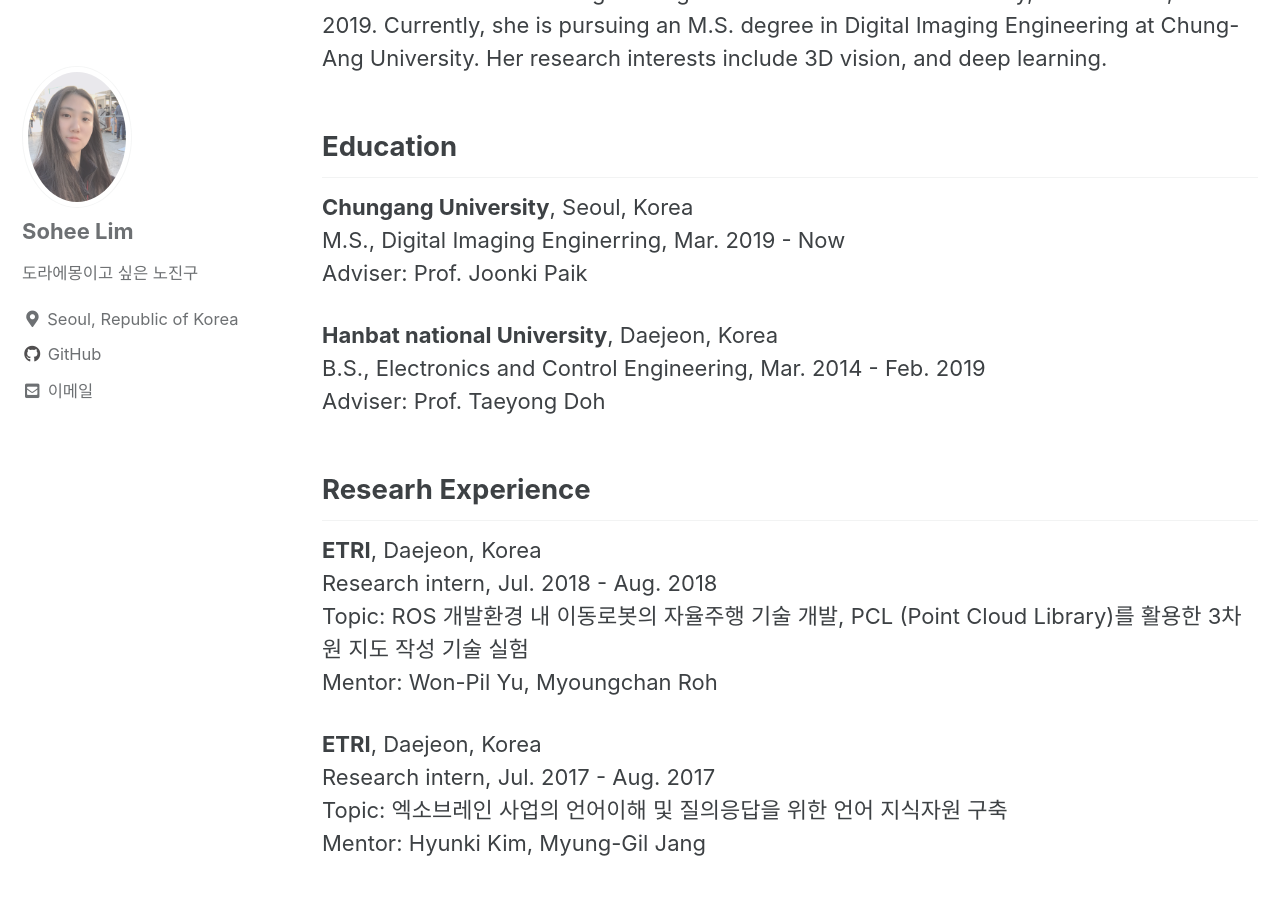
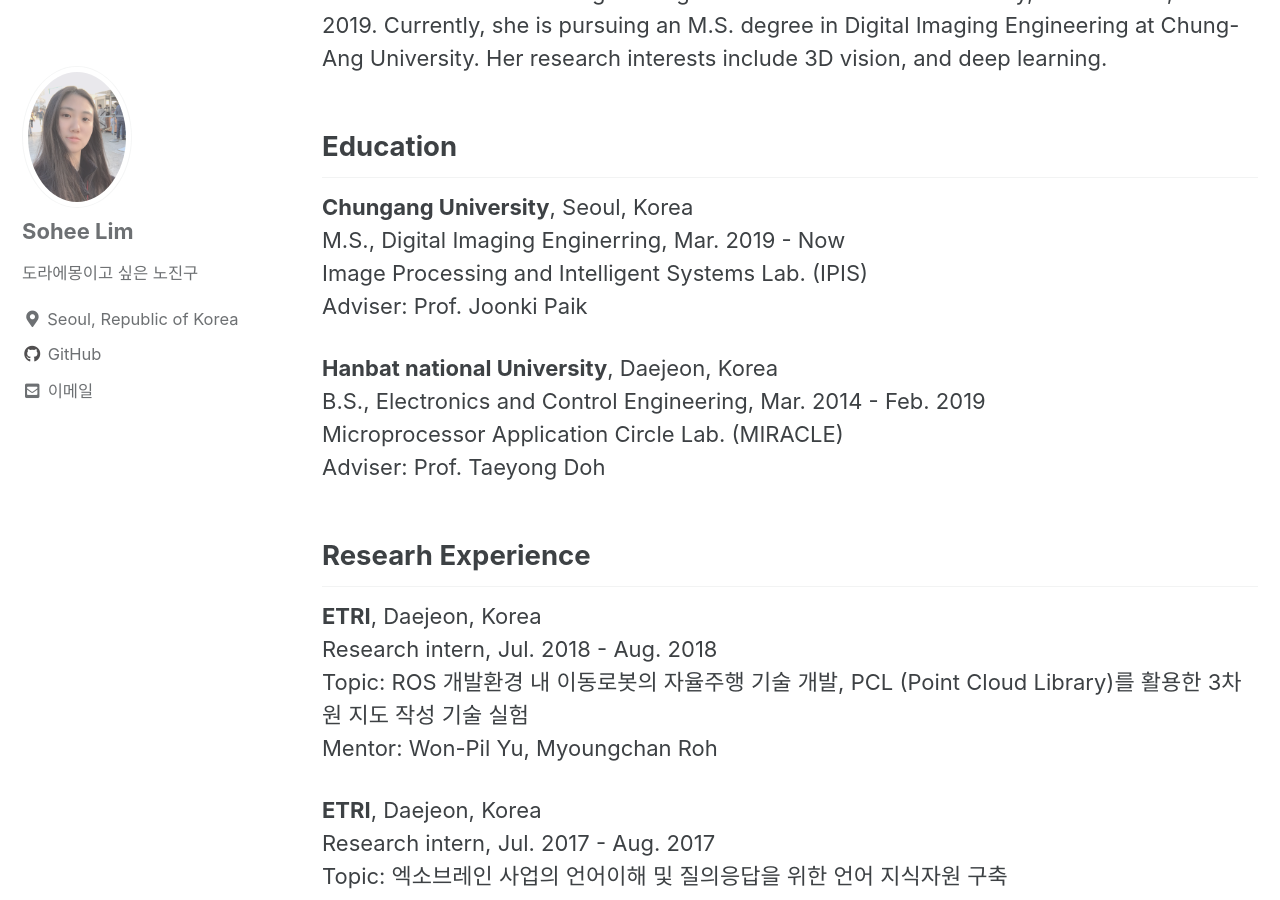
Before and after one commit to sohee-zoe/sohee-zoe.github.io, a Jekyll site: the page built from _pages/about.md, in a window 1280 px wide and 900 px high, scrolled down 656 px. Built offline with Jekyll 4.4.1, drawn with Linux system fonts in a browser that asks for light colours; cached includes are drawn as plain includes.

Commit message:
Update about.md

```diff
--- a/_pages/about.md
+++ b/_pages/about.md
@@ -28,11 +28,13 @@
 ## Education
 **Chungang University**, Seoul, Korea
 M.S., Digital Imaging Enginerring, Mar. 2019 - Now
+Image Processing and Intelligent Systems Lab. (IPIS)
 Adviser: Prof. Joonki Paik
 
 
 **Hanbat national University**, Daejeon, Korea
 B.S., Electronics and Control Engineering, Mar. 2014 - Feb. 2019
+Microprocessor Application Circle Lab. (MIRACLE)
 Adviser: Prof. Taeyong Doh
 
 
```
